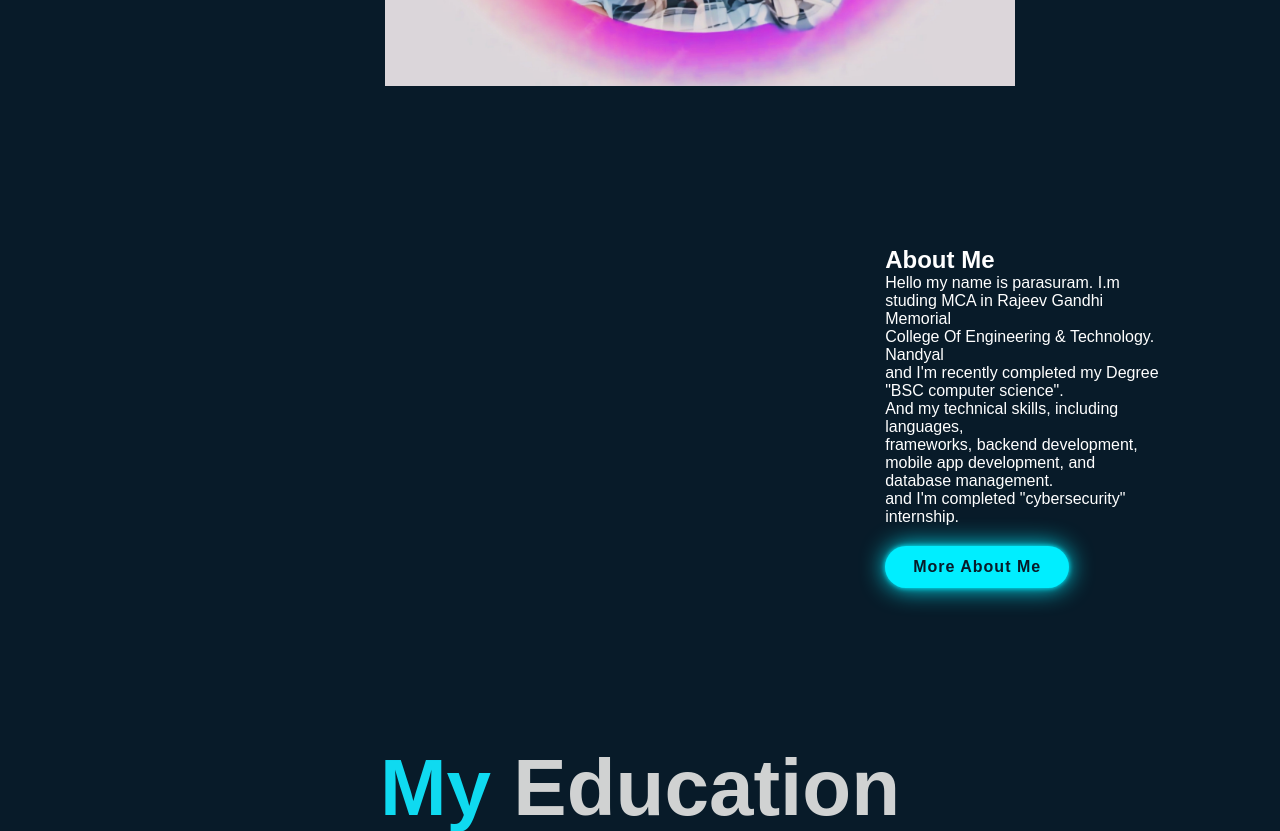
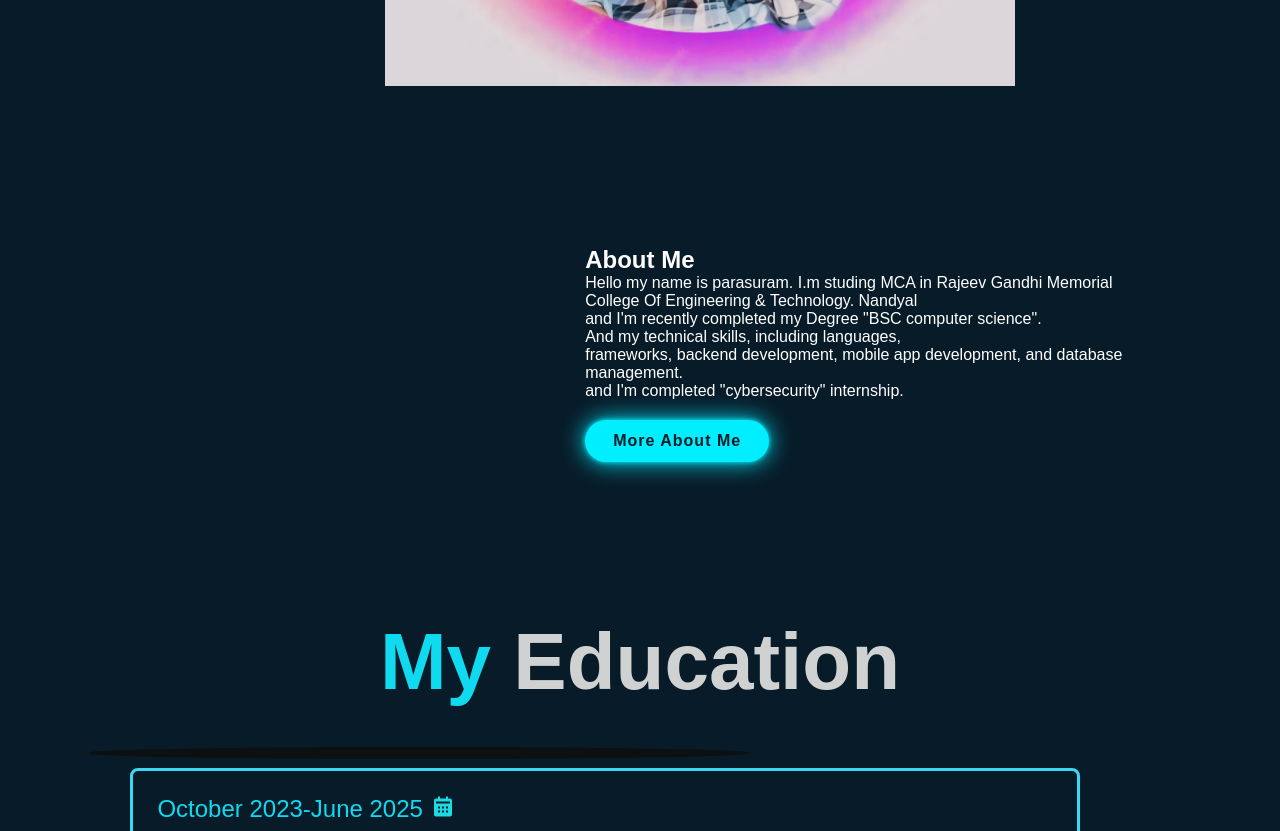
Before and after one commit to teluguabbai/myproject, a Django app: page / in a window 1280 px wide. Shown: the part 1520-2351 px from the top of the page. Run offline with Django 5.2, Linux system fonts and the light colour scheme; some libraries are stand-ins or nearby versions.

Commit message:
Update home.html

```diff
--- a/templates/home.html
+++ b/templates/home.html
@@ -99,13 +99,13 @@
                         display: inline;
                         border-radius: 10%;
                         margin: auto;
-                         margin-right: 50px;
+                         margin-right: 10px;
 
                         margin-top: 20px;
 
                        }
                        .about-text{
-                        margin-left: 500px;
+                        margin-left: 200px;
                        }
 
 
```
